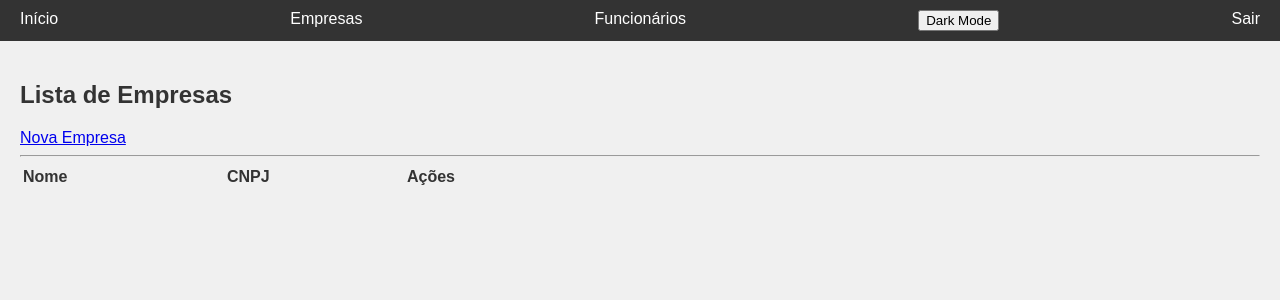
After one commit to luxu/tenant_digitalocean, a Django app: page /empresa-list in a window 1280 px wide. The commit adds this page. Shown: the top 300 px of the page. Run offline with Django 5.2, Linux system fonts and the light colour scheme; data that the repository does not hold is empty.

Commit message:
Implementando o CRUD da Empresa e Funcionário

```diff
--- /dev/null
+++ b/empresa/urls.py
@@ -0,0 +1,10 @@
+from django.urls import path
+
+from . import views
+
+urlpatterns = [
+    path('empresa-list', views.empresa_list, name="empresa_list"),
+    path('empresa-create', views.empresa_create, name="empresa_create"),
+    path('empresa-update/<int:pk>', views.empresa_update, name="empresa_update"),
+    path('empresa-delete/<int:pk>', views.empresa_delete, name="empresa_delete"),
+]
--- a/empresa/views.py
+++ b/empresa/views.py
@@ -1,3 +1,55 @@
-from django.shortcuts import render
+from django.shortcuts import render, redirect, get_object_or_404
+from django.urls import reverse_lazy
 
-# Create your views here.
+from empresa.forms import EmpresaForm
+from empresa.models import Empresa
+
+
+def empresa_list(request):
+    template_name = 'empresa/empresa_list.html'
+    empresas = Empresa.objects.all()
+    context = {
+        'empresas': empresas
+    }
+    return render(request, template_name, context)
+
+
+def empresa_create(request):
+    template_name = 'empresa/empresa_form.html'
+    if request.method == 'POST':
+        form = EmpresaForm(request.POST)
+        if form.is_valid():
+            form.save()
+            return redirect(reverse_lazy('empresa_list'))
+    form = EmpresaForm()
+    context = {
+        'form': form
+    }
+    return render(request, template_name, context)
+
+
+def empresa_update(request, pk):
+    template_name = 'empresa/empresa_form.html'
+    empresa = get_object_or_404(Empresa, pk=pk)
+    if request.method == 'POST':
+        form = EmpresaForm(request.POST, instance=empresa)
+        if form.is_valid():
+            form.save()
+            return redirect(reverse_lazy('empresa_list'))
+    form = EmpresaForm(instance=empresa)
+    context = {
+        'form': form
+    }
+    return render(request, template_name, context)
+
+
+def empresa_delete(request, pk):
+    template_name = 'empresa/empresa_confirm_delete.html'
+    empresa = get_object_or_404(Empresa, pk=pk)
+    if request.method == 'POST':
+        empresa.delete()
+        return redirect(reverse_lazy('empresa_list'))
+    context = {
+        'empresa': empresa
+    }
+    return render(request, template_name, context)
--- /dev/null
+++ b/funcionario/urls.py
@@ -0,0 +1,10 @@
+from django.urls import path
+
+from . import views
+
+urlpatterns = [
+    path('funcionario-list', views.funcionario_list, name="funcionario_list"),
+    path('funcionario-create', views.funcionario_create, name="funcionario_create"),
+    path('funcionario-update/<int:pk>/', views.funcionario_update, name="funcionario_update"),
+    path('funcionario-delete/<int:pk>', views.funcionario_delete, name="funcionario_delete"),
+]
--- a/kernel/settings.py
+++ b/kernel/settings.py
@@ -99,6 +99,7 @@ USE_TZ = True
 
 STATIC_URL = 'static/'
 STATIC_ROOT = BASE_DIR / 'staticfiles'
+STATICFILES_DIRS = [BASE_DIR / 'static']
 
 DEFAULT_AUTO_FIELD = 'django.db.models.BigAutoField'
 
--- a/kernel/urls.py
+++ b/kernel/urls.py
@@ -4,4 +4,6 @@ from django.urls import path, include
 urlpatterns = [
     path('admin/', admin.site.urls),
     path('', include('core.urls')),
+    path('', include('empresa.urls')),
+    path('', include('funcionario.urls')),
 ]
--- a/kernel/urls_public.py
+++ b/kernel/urls_public.py
@@ -1,5 +1,5 @@
 #app/urls.py
-from django.urls import path
+from django.urls import path, include
 from django.contrib import admin
 
 from tenant.admin import tenant_admin_site
@@ -10,4 +10,5 @@ handler404 = custom_404
 urlpatterns = [
     path('admin/', admin.site.urls),
     path('admin_tenants/', tenant_admin_site.urls),
+    path('', include('core.urls')),
 ]
--- /dev/null
+++ b/static/css/style.css
@@ -0,0 +1,52 @@
+body {
+    font-family: sans-serif;
+    margin: 0;
+    padding: 0;
+    background-color: #f0f0f0;
+    color: #333;
+}
+
+nav {
+    background-color: #333;
+    color: #fff;
+    padding: 10px;
+}
+
+nav ul {
+    list-style: none;
+    margin: 0;
+    padding: 0;
+    display: flex;
+    justify-content: space-between;
+}
+
+nav li {
+    margin: 0 10px;
+}
+
+nav a {
+    color: #fff;
+    text-decoration: none;
+}
+
+main {
+    padding: 20px;
+}
+
+.dark-mode {
+    background-color: #333;
+    color: #fff;
+}
+
+.dark-mode a {
+    color: #00a0e9;
+    text-shadow: 0 0 5px #000; /* Exemplo: sombra preta */
+}
+
+.dark-mode nav {
+    background-color: #fff;
+}
+
+.dark-mode nav a {
+    color: #000000;
+}
--- /dev/null
+++ b/static/js/script.js
@@ -0,0 +1,6 @@
+const darkModeButton = document.getElementById('dark-mode-button');
+const body = document.body;
+
+darkModeButton.addEventListener('click', () => {
+    body.classList.toggle('dark-mode');
+});
--- /dev/null
+++ b/templates/base.html
@@ -0,0 +1,26 @@
+<!DOCTYPE html>
+{% load static %}
+<html>
+<head>
+    <title>Meu Projeto Django Tenant</title>
+    <link rel="stylesheet" href="{% static 'css/style.css' %}">
+</head>
+<body>
+    <nav>
+        <ul>
+            <li><a href="/">Início</a></li>
+            <li><a href="{% url 'empresa_list' %}">Empresas</a></li>
+            <li><a href="{% url 'funcionario_list' %}">Funcionários</a></li>
+            <li class="dark-mode-toggle">
+                <button id="dark-mode-button">Dark Mode</button>
+            </li>
+            <li><a href="#">Sair</a></li>
+        </ul>
+    </nav>
+    <main>
+        {% block content %}
+        {% endblock %}
+    </main>
+    <script src="{% static 'js/script.js' %}"></script>
+</body>
+</html>
--- /dev/null
+++ b/templates/empresa/empresa_list.html
@@ -0,0 +1,28 @@
+{% extends 'base.html' %}
+
+{% block content %}
+    <h2>Lista de Empresas</h2>
+    <a href="{% url 'empresa_create' %}">Nova Empresa</a>
+    <hr />
+    <table>
+        <thead>
+            <tr>
+                <th style="width: 200px; text-align: left">Nome</th>
+                <th style="width: 100px; text-align: left ">CNPJ</th>
+                <th style="width: 200px; text-align: center">Ações</th>
+            </tr>
+        </thead>
+        <tbody>
+            {% for empresa in empresas %}
+                <tr>
+                    <td style="width: 200px">{{ empresa.name }}</td>
+                    <td style="width: 100px">{{ empresa.cnpj }}</td>
+                    <td style="width: 200px; text-align: center">
+                        <a href="{% url 'empresa_update' empresa.id %}">Editar</a> |
+                        <a href="{% url 'empresa_delete' empresa.id %}">Excluir</a>
+                    </td>
+                </tr>
+            {% endfor %}
+        </tbody>
+    </table>
+{% endblock %}
```
Also changed, not shown: empresa/forms.py (added, +12 -0 lines), funcionario/forms.py (added, +13 -0 lines), funcionario/views.py (+49 -2 lines), templates/core/home.html (+5 -11 lines), templates/empresa/empresa_confirm_delete.html (added, +11 -0 lines), templates/empresa/empresa_form.html (added, +10 -0 lines), templates/funcionario/funcionario_confirm_delete.html (added, +11 -0 lines), templates/funcionario/funcionario_form.html (added, +10 -0 lines), templates/funcionario/funcionario_list.html (added, +30 -0 lines), templates/empresa/empresa_create.html (added).
